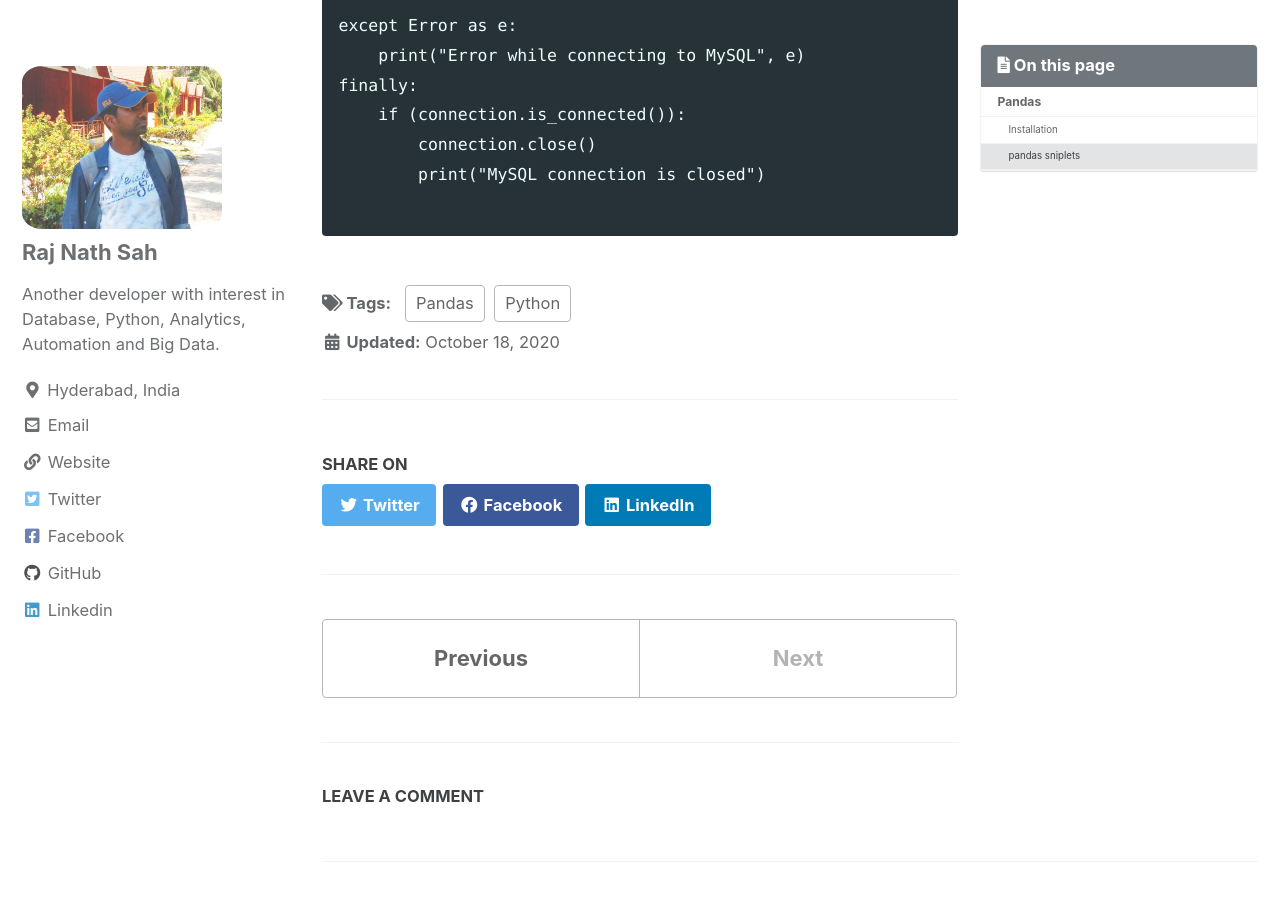
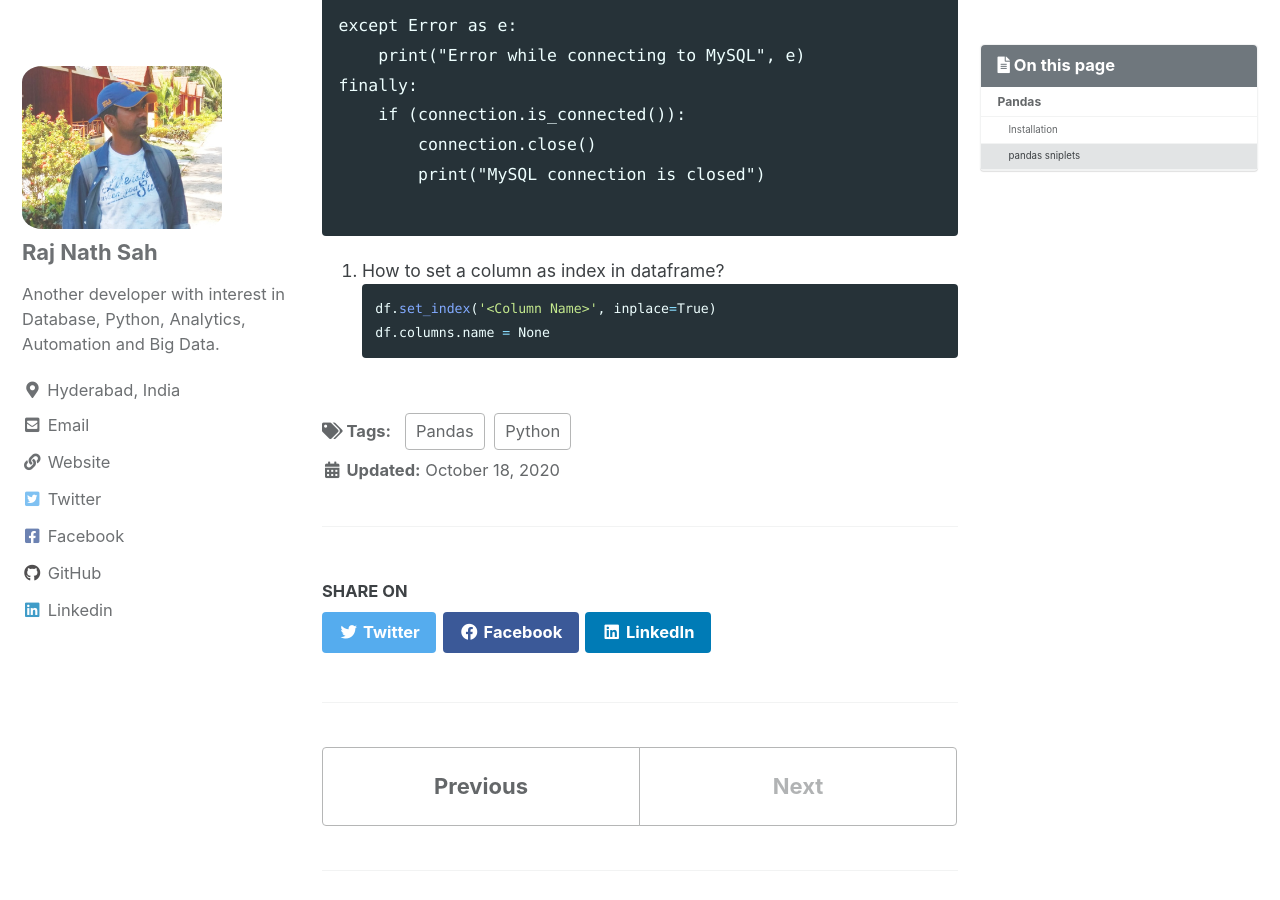
Before and after one commit to rajnathsah/rajnathsah.github.io, a Jekyll site: the page built from _posts/2020-10-18-pandas.md, in a window 1280 px wide and 900 px high, scrolled down 1446 px. Built offline with Jekyll 4.4.1, drawn with Linux system fonts in a browser that asks for light colours; cached includes are drawn as plain includes; comment, search, counter and statistics services are not loaded.

Commit message:
Update 2020-10-18-pandas.md

````diff
--- a/_posts/2020-10-18-pandas.md
+++ b/_posts/2020-10-18-pandas.md
@@ -49,3 +49,9 @@ finally:
         print("MySQL connection is closed")
 
 ```
+
+3. How to set a column as index in dataframe?
+```python
+df.set_index('<Column Name>', inplace=True)
+df.columns.name = None
+```
````
